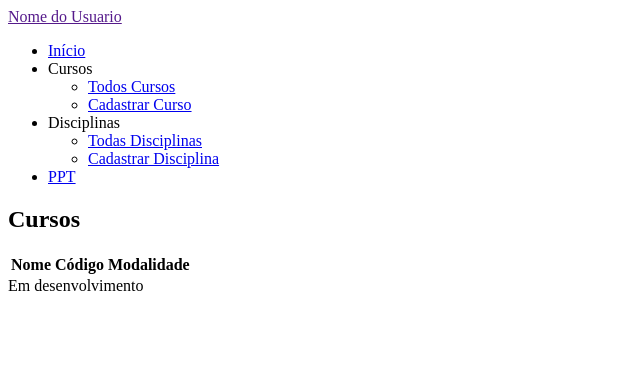
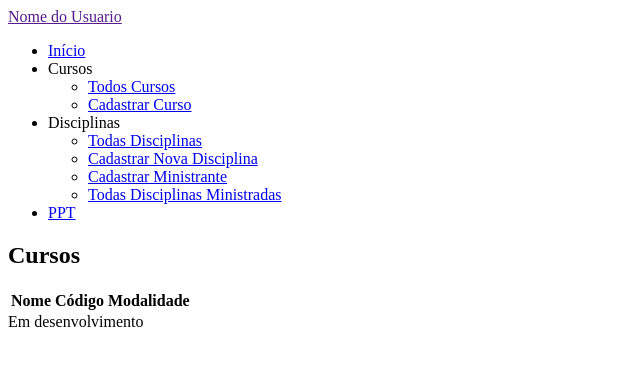
Before and after one commit to DraconiicDragon/ProfPlan, a Django app: page /disciplinas/cursos in a window 1280 px wide. Shown: the top 366 px of the page, without its empty margins (0-640 px from the left). Run offline with Django 5.2, Linux system fonts and the light colour scheme; data that the repository does not hold is empty.

Commit message:
Listagem de Disciplinas Ministradas

```diff
--- a/ProfPlan/Disciplinas/admin.py
+++ b/ProfPlan/Disciplinas/admin.py
@@ -1,8 +1,8 @@
 from django.contrib import admin
-from .models import *
+from .models import ModalidadeEnsino, Curso, DisciplinaMinistrada, Disciplina
 # Register your models here.
 
-admin.site.register(Modalidade_Ensino)
+admin.site.register(ModalidadeEnsino)
 admin.site.register(Curso)
 admin.site.register(Disciplina)
-admin.site.register(DisciplinaProfessor)
+admin.site.register(DisciplinaMinistrada)
--- a/ProfPlan/Disciplinas/forms.py
+++ b/ProfPlan/Disciplinas/forms.py
@@ -1,4 +1,4 @@
-from .models import Curso, Disciplina, DisciplinaProfessor
+from .models import Curso, Disciplina, DisciplinaMinistrada
 from django import forms
 
 class CursoForm(forms.ModelForm):
@@ -11,7 +11,7 @@ class DisciplinaForm(forms.ModelForm):
         model = Disciplina
         fields = '__all__'
 
-class DisciplinaProfessorForm(forms.ModelForm):
+class DisciplinaMinistradaForm(forms.ModelForm):
     class Meta:
-        model = DisciplinaProfessor
+        model = DisciplinaMinistrada
         fields = '__all__'
--- a/ProfPlan/Disciplinas/urls.py
+++ b/ProfPlan/Disciplinas/urls.py
@@ -1,11 +1,12 @@
 from django.urls import path
-from .views import curso_form, disciplina_form, disciplina_professor_form
-from .views import view_cursos, view_disciplinas
+from .views import curso_form, disciplina_form, disciplina_ministrada_form
+from .views import view_cursos, view_disciplinas, view_disciplinas_ministradas
 
 urlpatterns = [
     path('curso/new', curso_form),
     path('cursos', view_cursos),
     path('disciplina/new', disciplina_form),
     path('disciplinas', view_disciplinas),
-    path('disciplinaprofessor/new', disciplina_professor_form)
+    path('disciplinaministrada/new', disciplina_ministrada_form),
+    path('disciplinasministradas', view_disciplinas_ministradas),
 ]
--- a/ProfPlan/Disciplinas/views.py
+++ b/ProfPlan/Disciplinas/views.py
@@ -1,6 +1,6 @@
 from django.shortcuts import render
-from .forms import CursoForm, DisciplinaForm, DisciplinaProfessorForm
-from .models import Curso, Disciplina
+from .forms import CursoForm, DisciplinaForm, DisciplinaMinistradaForm
+from .models import Curso, Disciplina, DisciplinaMinistrada
 
 # Create your views here.
 
@@ -8,14 +8,17 @@ formsPage = "forms.html"
 listPage = "list.html"
 
 def curso_form(request):
-    title = "Cadastrar Curso"
-    form = CursoForm()
     if request.method == 'POST':
         form = CursoForm(request.POST)
         if form.is_valid():
             form.save()
-    context = {"form" : form, "title": title}
-    return render(request, formsPage, context)
+            return view_cursos(request)
+
+    if request.method == 'GET':
+        title = "Cadastrar Curso"
+        form = CursoForm()
+        context = {"form" : form, "title": title}
+        return render(request, formsPage, context)
 
 def view_cursos(request):
     title = "Cursos"
@@ -30,14 +33,17 @@ def view_cursos(request):
     return render(request, listPage, context)
 
 def disciplina_form(request):
-    title = "Cadastrar Disciplina"
-    form = DisciplinaForm()
     if request.method == 'POST':
         form = DisciplinaForm(request.POST)
         if form.is_valid():
             form.save()
-    context = {"form" : form, "title": title}
-    return render(request, formsPage, context)
+            return view_disciplinas(request)
+
+    if request.method == 'GET':
+        title = "Cadastrar Disciplina"
+        form = DisciplinaForm()
+        context = {"form" : form, "title": title}
+        return render(request, formsPage, context)
 
 def view_disciplinas(request):
     title = "Disciplinas"
@@ -51,14 +57,27 @@ def view_disciplinas(request):
     }
     return render(request, listPage, context)
 
-
-
-def disciplina_professor_form(request):
-    title = "Cadastrar Disciplina"
-    form = DisciplinaProfessorForm()
+def disciplina_ministrada_form(request):
     if request.method == 'POST':
         form = DisciplinaForm(request.POST)
         if form.is_valid():
             form.save()
-    context = {"form" : form, "title": title}
-    return render(request, formsPage, context)
+            return view_disciplinas_ministradas(request)
+
+    if request.method == 'GET':
+        title = "Cadastrar Ministrante"
+        form = DisciplinaMinistradaForm()
+        context = {"form" : form, "title": title}
+        return render(request, formsPage, context)
+
+def view_disciplinas_ministradas(request):
+    title = 'Disciplinas Ministradas'
+    offset = 0
+    limit = 10
+    list = DisciplinaMinistrada.objects.all().values('ano', 'disciplinas__nome', 'usuario__first_name', 'turma')[offset : limit]
+    context = {
+        "list" : list,
+        "title" : title,
+        "headers" : ('Ano', 'Nome', 'Ministrante', 'Turma')
+    }
+    return render(request, listPage, context)
--- a/ProfPlan/ppt/models.py
+++ b/ProfPlan/ppt/models.py
@@ -1,6 +1,6 @@
 from django.db import models
 from calendario.models import Calendario
-from Disciplinas.models import DisciplinaProfessor
+from Disciplinas.models import DisciplinaMinistrada
 
 # Create your models here.
 class Status(models.Model):
@@ -8,7 +8,7 @@ class Status(models.Model):
 
 class PedidoPpt(models.Model):
     disciplinaProfessor = models.ForeignKey(
-        DisciplinaProfessor,
+        DisciplinaMinistrada,
         on_delete = models.CASCADE
     )
     data_entrega = models.DateField()
--- a/ProfPlan/templates/partials/_sidebar.html
+++ b/ProfPlan/templates/partials/_sidebar.html
@@ -25,7 +25,13 @@
                         <a href="/disciplinas/disciplinas">Todas Disciplinas</a>
                     </li>
                     <li>
-                        <a href="/disciplinas/disciplina/new">Cadastrar Disciplina</a>
+                        <a href="/disciplinas/disciplina/new">Cadastrar Nova Disciplina</a>
+                    </li>
+                    <li>
+                        <a href="/disciplinas/disciplinaministrada/new">Cadastrar Ministrante</a>
+                    </li>
+                    <li>
+                        <a href="/disciplinas/disciplinasministradas">Todas Disciplinas Ministradas</a>
                     </li>
                 </ul>
             </li>
```
Also changed, not shown: ProfPlan/Disciplinas/models.py (+4 -3 lines), ProfPlan/Disciplinas/migrations/0005_rename_disciplinaprofessor_disciplinaministrada_and_more.py (added), ProfPlan/Disciplinas/migrations/0006_disciplinaministrada_ano.py (added).
